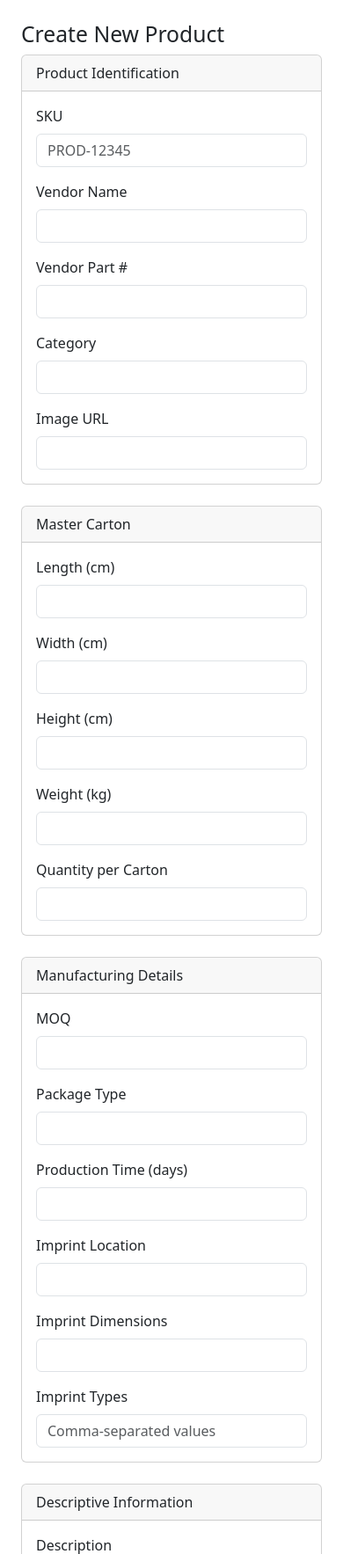
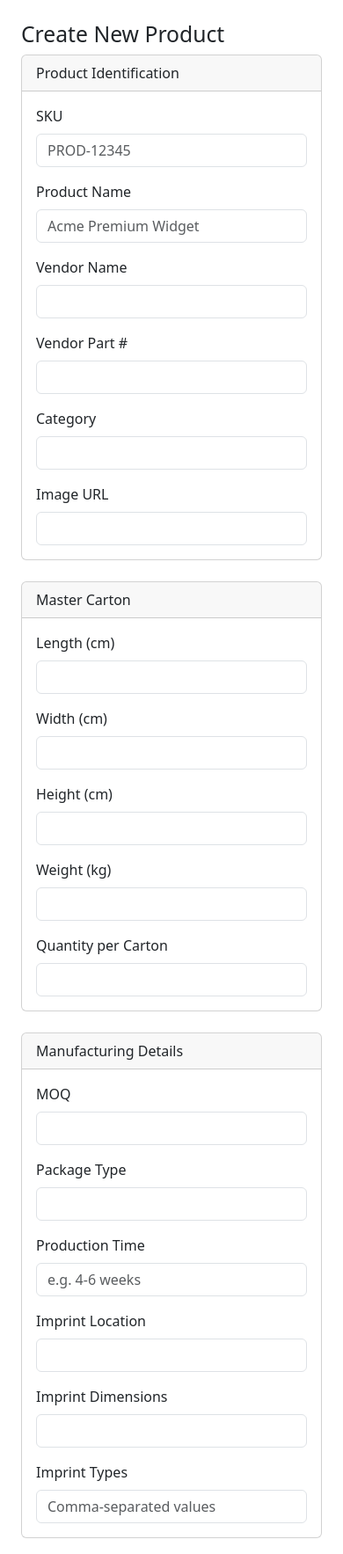
Before and after one commit to alexkharrod/product_tool, a Flask app: page /products in a window 390 px wide. Shown: the part 56-1823 px from the top of the page at 88% size. Run offline with Flask 3, Linux system fonts and the light colour scheme; parts of the project's set-up code (start-up, migrations or seed data) failed here and were passed over.

Commit message:
Successfully add SKU to database

```diff
--- a/application/forms.py
+++ b/application/forms.py
@@ -69,18 +69,25 @@ class ProductSearchForm(FlaskForm):
 
 
 class ProductForm(FlaskForm):
+    # Remove the created_by_id field since we'll set this programmatically
     # Product Identification
     sku = StringField(
         "SKU",
         validators=[
             DataRequired(),
-            Length(min=4, max=20),
-            Regexp(
-                r"^[A-Z0-9-]+$",
-                message="SKU must be uppercase letters, numbers and hyphens only",
-            ),
+            Length(min=4),
         ],
         render_kw={"placeholder": "PROD-12345"},
+    )
+
+    name = StringField(
+        "Product Name",
+        validators=[
+            DataRequired(),
+            Length(min=2, max=100),
+            Regexp(r"^[\w\s-]+$", message="Use letters, numbers, spaces and hyphens only")
+        ],
+        render_kw={"placeholder": "Acme Premium Widget"}
     )
 
     vendor_name = StringField(
@@ -123,8 +130,16 @@ class ProductForm(FlaskForm):
         "Package Type", validators=[DataRequired(), Length(min=2, max=50)]
     )
 
-    production_time = IntegerField(
-        "Production Time (days)", validators=[DataRequired(), NumberRange(min=1)]
+    production_time = StringField(
+        "Production Time",
+        validators=[
+            DataRequired(),
+            Length(max=50),
+            Regexp(
+                r"^[\w\s-]+$", message="Use letters, numbers, spaces and hyphens only"
+            ),
+        ],
+        render_kw={"placeholder": "e.g. '3-5 days'"},
     )
 
     imprint_location = StringField("Imprint Location", validators=[Length(max=100)])
--- a/application/models/user.py
+++ b/application/models/user.py
@@ -44,6 +44,7 @@ class User(db.Model, UserMixin):
     locked_until = db.Column(db.DateTime)
     remember_token = db.Column(db.String(100))
     is_active = db.Column(db.Boolean, default=True, nullable=False)
+    products = db.relationship("Product", back_populates="created_by", lazy="dynamic")
 
     def __repr__(self):
         """Official string representation of User instance.
--- a/application/routes/product.py
+++ b/application/routes/product.py
@@ -1,5 +1,6 @@
-from flask import Blueprint, render_template, redirect, url_for, flash
+from flask import Blueprint, render_template, redirect, url_for, flash, current_app
 from flask_login import login_required, current_user
+import traceback
 from application import db
 from application.models.product import Product
 from application.forms import ProductSearchForm, ProductForm
@@ -21,16 +22,56 @@ def list():
 def create():
     form = ProductForm()
     if form.validate_on_submit():
-        product = Product(
-            name=form.name.data,
-            description=form.description.data,
-            created_by=current_user.id
-        )
-        db.session.add(product)
-        db.session.commit()
-        flash('Product created successfully', 'success')
-        return redirect(url_for('product.list'))
-    return render_template('products/product.html', create_form=form)
+        try:
+            current_app.logger.debug(f"Form data: {form.data}")
+
+            product = Product(
+                sku=form.sku.data.strip(),
+                name=form.name.data.strip(),
+                vendor_name=form.vendor_name.data.strip(),
+                vendor_part_number=form.vendor_part_number.data.strip(),
+                category=form.category.data.strip(),
+                image_url=form.image_url.data.strip(),
+                description=form.description.data.strip(),
+                length=form.length.data,
+                width=form.width.data,
+                height=form.height.data,
+                weight=form.weight.data,
+                quantity_per_ctn=form.quantity_per_ctn.data,
+                moq=form.moq.data,
+                package_type=form.package_type.data.strip(),
+                production_time=form.production_time.data.strip(),
+                imprint_location=form.imprint_location.data.strip(),
+                imprint_dimensions=form.imprint_dimensions.data.strip(),
+                imprint_types=form.imprint_types.data.strip(),
+                keywords=form.keywords.data.strip(),
+                created_by=current_user
+            )
+
+            db.session.add(product)
+            db.session.commit()
+
+            flash(f'Successfully created product: {product.sku}', 'success')
+            current_app.logger.info(f"Created product {product.id} - {product.sku}")
+            return redirect(url_for('product.list'))
+
+        except Exception as e:
+            db.session.rollback()
+            error_msg = f"Failed to create product: {str(e)}"
+            current_app.logger.error(f"{error_msg}\n{traceback.format_exc()}")
+            flash(error_msg, 'danger')
+    else:
+        # Log form validation errors
+        if form.errors:
+            current_app.logger.warning(f"Form validation errors: {form.errors}")
+            for field, errors in form.errors.items():
+                for error in errors:
+                    flash(f"{getattr(form, field).label.text}: {error}", 'warning')
+
+    return render_template('products/product.html',
+                         products=Product.query.all(),
+                         search_form=ProductSearchForm(),
+                         create_form=form)
 
 @product.route('/products/search', methods=['GET', 'POST'])
 def search():
@@ -40,9 +81,10 @@ def search():
         if form.sku.data:
             query = query.filter(Product.sku.ilike(f"%{form.sku.data}%"))
         if form.vendor_name.data:
-            query = query.filter(Product.vendor.ilike(f"%{form.vendor_name.data}%"))
-        products = query.all()
+            query = query.filter(Product.vendor_name.ilike(f"%{form.vendor_name.data}%"))
+
         return render_template('products/product.html',
-                             products=products,
+                             products=query.all(),
                              search_form=form)
+
     return render_template('products/product.html', search_form=form)
--- a/application/templates/products/product.html
+++ b/application/templates/products/product.html
@@ -1,6 +1,19 @@
 {% extends "base.html" %}
 {% block content %}
 <div class="container mt-4">
+    {# Flash Messages #}
+    <div class="flash-messages">
+      {% with messages = get_flashed_messages(with_categories=true) %}
+        {% if messages %}
+          {% for category, message in messages %}
+          <div class="alert alert-{{ category }} alert-dismissible fade show" role="alert">
+            {{ message }}
+            <button type="button" class="btn-close" data-bs-dismiss="alert" aria-label="Close"></button>
+          </div>
+          {% endfor %}
+        {% endif %}
+      {% endwith %}
+    </div>
   <h2>{% if product %}Edit Product{% else %}Create New Product{% endif %}</h2>
   <form method="POST" enctype="multipart/form-data">
     {{ create_form.hidden_tag() }}
@@ -12,23 +25,45 @@
         <div class="row g-3">
           <div class="col-md-4">
             {{ create_form.sku.label(class="form-label") }}
-            {{ create_form.sku(class="form-control", pattern="[A-Z0-9-]{5,}") }}
+            {{ create_form.sku(class="form-control" + (' is-invalid' if create_form.sku.errors else '')) }}
+            {% for error in create_form.sku.errors %}
+            <div class="invalid-feedback">{{ error }}</div>
+            {% endfor %}
+          </div>
+          <div class="col-md-4">
+            {{ create_form.name.label(class="form-label") }}
+            {{ create_form.name(class="form-control" + (' is-invalid' if create_form.name.errors else ''), maxlength="100") }}
+            {% for error in create_form.name.errors %}
+            <div class="invalid-feedback">{{ error }}</div>
+            {% endfor %}
           </div>
           <div class="col-md-4">
             {{ create_form.vendor_name.label(class="form-label") }}
-            {{ create_form.vendor_name(class="form-control") }}
+            {{ create_form.vendor_name(class="form-control" + (' is-invalid' if create_form.vendor_name.errors else '')) }}
+            {% for error in create_form.vendor_name.errors %}
+            <div class="invalid-feedback">{{ error }}</div>
+            {% endfor %}
           </div>
           <div class="col-md-4">
             {{ create_form.vendor_part_number.label(class="form-label") }}
-            {{ create_form.vendor_part_number(class="form-control") }}
+            {{ create_form.vendor_part_number(class="form-control" + (' is-invalid' if create_form.vendor_part_number.errors else '')) }}
+            {% for error in create_form.vendor_part_number.errors %}
+            <div class="invalid-feedback">{{ error }}</div>
+            {% endfor %}
           </div>
           <div class="col-md-6">
             {{ create_form.category.label(class="form-label") }}
-            {{ create_form.category(class="form-control") }}
+            {{ create_form.category(class="form-control" + (' is-invalid' if create_form.category.errors else '')) }}
+            {% for error in create_form.category.errors %}
+            <div class="invalid-feedback">{{ error }}</div>
+            {% endfor %}
           </div>
           <div class="col-md-6">
             {{ create_form.image_url.label(class="form-label") }}
-            {{ create_form.image_url(class="form-control") }}
+            {{ create_form.image_url(class="form-control" + (' is-invalid' if create_form.image_url.errors else '')) }}
+            {% for error in create_form.image_url.errors %}
+            <div class="invalid-feedback">{{ error }}</div>
+            {% endfor %}
           </div>
         </div>
       </div>
@@ -41,23 +76,38 @@
         <div class="row g-3">
           <div class="col-md-3">
             {{ create_form.length.label(class="form-label") }}
-            {{ create_form.length(class="form-control", step="0.01") }}
+            {{ create_form.length(class="form-control" + (' is-invalid' if create_form.length.errors else ''), step="0.01") }}
+            {% for error in create_form.length.errors %}
+            <div class="invalid-feedback">{{ error }}</div>
+            {% endfor %}
           </div>
           <div class="col-md-3">
             {{ create_form.width.label(class="form-label") }}
-            {{ create_form.width(class="form-control", step="0.01") }}
+            {{ create_form.width(class="form-control" + (' is-invalid' if create_form.width.errors else ''), step="0.01") }}
+            {% for error in create_form.width.errors %}
+            <div class="invalid-feedback">{{ error }}</div>
+            {% endfor %}
           </div>
           <div class="col-md-3">
             {{ create_form.height.label(class="form-label") }}
-            {{ create_form.height(class="form-control", step="0.01") }}
+            {{ create_form.height(class="form-control" + (' is-invalid' if create_form.height.errors else ''), step="0.01") }}
+            {% for error in create_form.height.errors %}
+            <div class="invalid-feedback">{{ error }}</div>
+            {% endfor %}
           </div>
           <div class="col-md-3">
             {{ create_form.weight.label(class="form-label") }}
-            {{ create_form.weight(class="form-control", step="0.01") }}
+            {{ create_form.weight(class="form-control" + (' is-invalid' if create_form.weight.errors else ''), step="0.01") }}
+            {% for error in create_form.weight.errors %}
+            <div class="invalid-feedback">{{ error }}</div>
+            {% endfor %}
           </div>
           <div class="col-md-4">
             {{ create_form.quantity_per_ctn.label(class="form-label") }}
-            {{ create_form.quantity_per_ctn(class="form-control") }}
+            {{ create_form.quantity_per_ctn(class="form-control" + (' is-invalid' if create_form.quantity_per_ctn.errors else '')) }}
+            {% for error in create_form.quantity_per_ctn.errors %}
+            <div class="invalid-feedback">{{ error }}</div>
+            {% endfor %}
           </div>
         </div>
       </div>
@@ -70,15 +120,21 @@
         <div class="row g-3">
           <div class="col-md-4">
             {{ create_form.moq.label(class="form-label") }}
-            {{ create_form.moq(class="form-control") }}
+            {{ create_form.moq(class="form-control" + (' is-invalid' if create_form.moq.errors else '')) }}
+            {% for error in create_form.moq.errors %}
+            <div class="invalid-feedback">{{ error }}</div>
+            {% endfor %}
           </div>
           <div class="col-md-4">
             {{ create_form.package_type.label(class="form-label") }}
-            {{ create_form.package_type(class="form-control") }}
+            {{ create_form.package_type(class="form-control" + (' is-invalid' if create_form.package_type.errors else '')) }}
+            {% for error in create_form.package_type.errors %}
+            <div class="invalid-feedback">{{ error }}</div>
+            {% endfor %}
           </div>
           <div class="col-md-4">
             {{ create_form.production_time.label(class="form-label") }}
-            {{ create_form.production_time(class="form-control") }}
+            {{ create_form.production_time(class="form-control", maxlength="50", placeholder="e.g. 4-6 weeks") }}
           </div>
           <div class="col-md-6">
             {{ create_form.imprint_location.label(class="form-label") }}
```
Also changed, not shown: application/models/product.py (+14 -5 lines), migrations/versions/519cef9362b3_add_created_by_relationship_to_product.py (added, +34 -0 lines), migrations/versions/92aef36e62c0_increase_sku_field_length_to_50_.py (added, +38 -0 lines), migrations/versions/98aee2c6aa04_add_name_column_to_product_model.py (added, +38 -0 lines), migrations/versions/b87312672c08_update_product_sku_foreign_key_length.py (added, +38 -0 lines).
